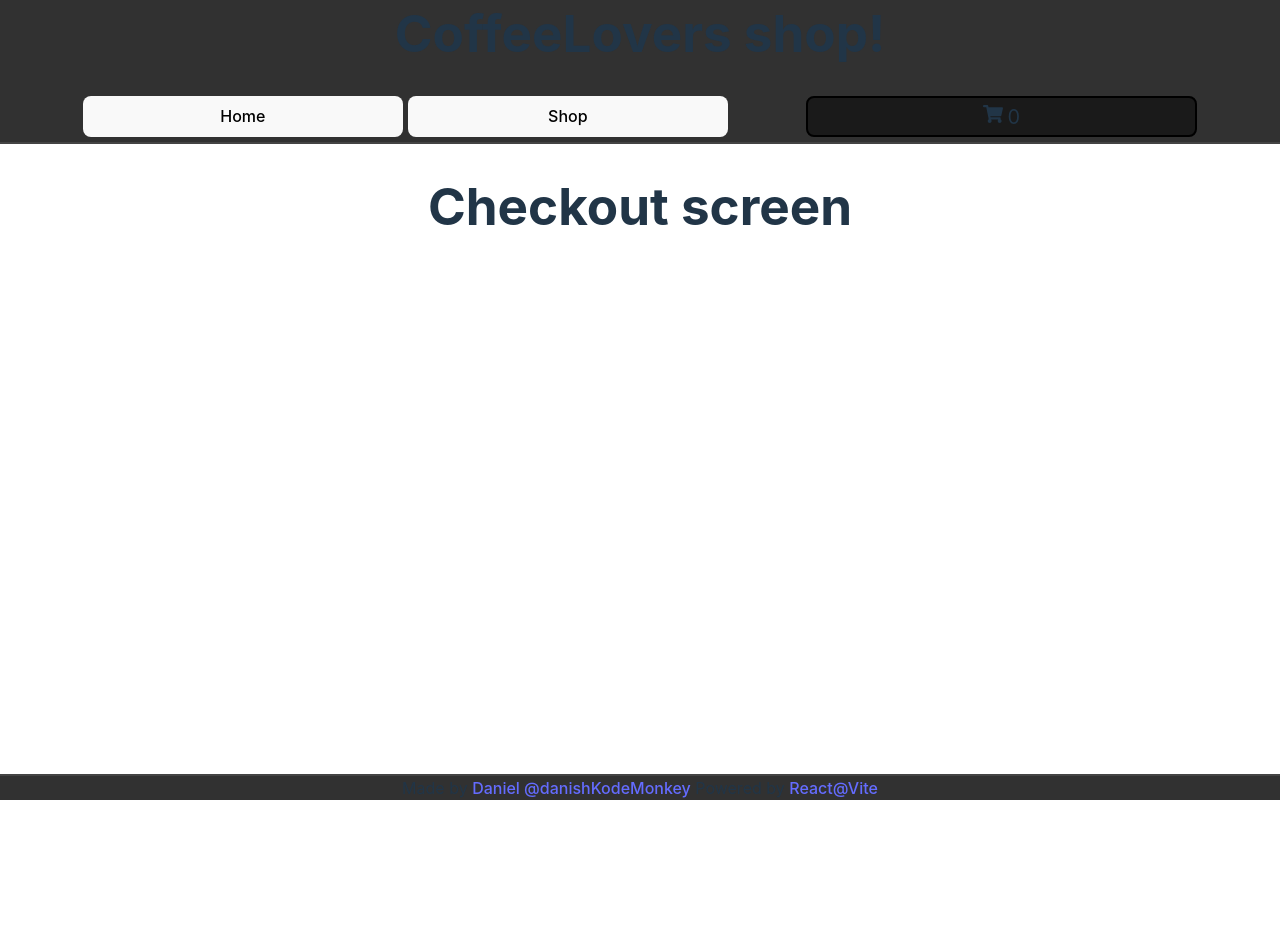
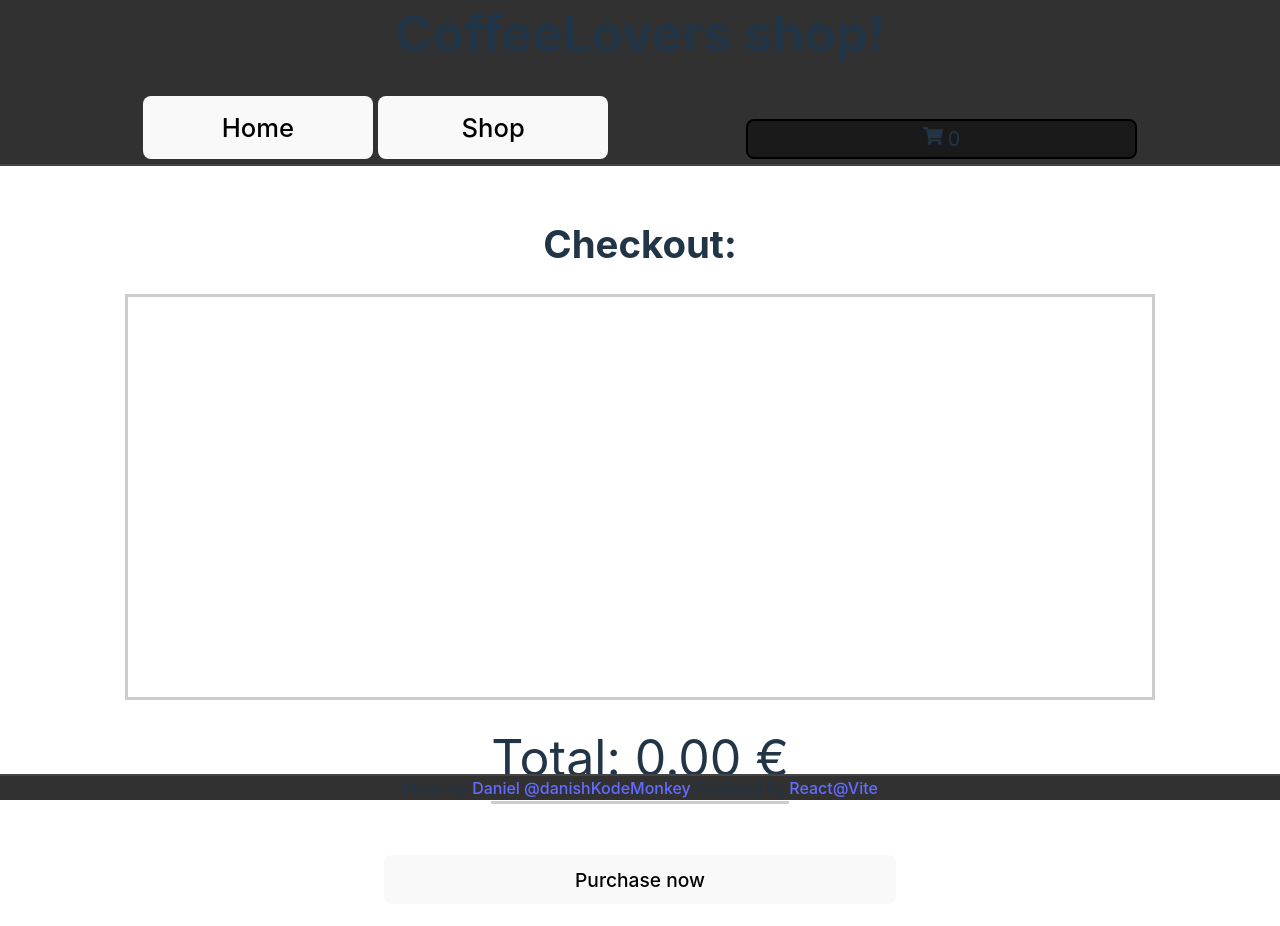
Before and after one commit to DanishKodeMonkey/odin-shopping-cart, a React (Vite) app: page /checkout in a window 1280 px wide. Shown: the top 926 px of the page. Before the commit the page ends 800 px from the top, so only its background shows below. Built offline with nearby package versions, Linux system fonts and the light colour scheme.

Commit message:
BREAKING: implement checkout page

```diff
--- a/src/App.css
+++ b/src/App.css
@@ -10,16 +10,19 @@
   text-align: center;
   position: sticky;
   top:0;
-  width: 100%;
   border-bottom: 2px solid #444444;
 }
 
 main{
-
+  display: flex;
+  flex-direction: column;
+  align-items: center;
   padding-left: 10vw;
   padding-right: 10vw;
+  padding-bottom: 10vh;
   overflow-y: scroll;
   text-align: center;
+
 }
 
 footer{
--- a/src/components/Card.jsx
+++ b/src/components/Card.jsx
@@ -34,7 +34,7 @@
             // if item does not exist, add it
             updateCartItems(prevItems => [
                 ...prevItems,
-                { id, title, price, rating, quantity },
+                { id, image, title, price, rating, quantity },
             ]);
         }
     };
--- a/src/components/Header/CartMenu.css
+++ b/src/components/Header/CartMenu.css
@@ -45,13 +45,36 @@
 .cart-item{
     display: flex;
     flex-direction: column;
-    background-color: green;
-    font-size: 2vw;
+    font-size: 1vw;
+}
+.cart-item-header{
+    display:grid;
+    grid-template-columns: 1fr 5fr 2fr 2fr;
+    border-bottom: 1px solid #cccccc70;
+
+}
+.cart-item-preview{
+    display:grid;
+    grid-template-columns: 1fr 5fr 2fr 2fr;
 }
 .cart-total{
+    font-size: 1.5vw;
     border-top: 2px solid #cccccc70;
     border-bottom: 4px double #cccccc70;
 }
 .checkout-button{
+    font-size: 2vw;
     background-color: #202929;
 }
+
+@media screen and (max-width: 500) {
+    .cart-icon-container{
+        background-color: red;
+        width: 50px;
+    }
+    .cart-icon, .total-items-text {
+        background-color: red;
+        font-size: clamp(2px, 2vw, 5px);
+    }
+
+}
--- a/src/components/Header/CartMenu.jsx
+++ b/src/components/Header/CartMenu.jsx
@@ -17,10 +17,9 @@
         0
     );
 
-    const totalPrice = cartItems.reduce(
-        (total, item) => total + item.quantity * item.price,
-        0
-    );
+    const totalPrice = cartItems
+        .reduce((total, item) => total + item.quantity * item.price, 0)
+        .toFixed(2);
 
     const handleMenuToggle = () => {
         // Boolean reversal for toggle of state
@@ -46,12 +45,27 @@
             {isMenuOpen && (
                 <div className={'cart-menu-expanded'}>
                     <ul className='cart-item'>
+                        <div className='cart-item-header'>
+                            <p>#</p>
+                            <p>Product</p>
+                            <p>Price</p>
+                            <p>Sub-total</p>
+                        </div>
                         {cartItems.map(item => (
-                            <li key={item.id}>
-                                {item.quantity} -{' '}
-                                {cleanTitle(item.title).slice(0, 10)}
-                                {item.title.length > 10 ? '...' : ''} <br />
-                                {item.price} &euro;
+                            <li
+                                key={item.id}
+                                className='cart-item-preview'
+                            >
+                                <p>{item.quantity} x </p>
+                                <p>
+                                    {cleanTitle(item.title).slice(0, 20)}{' '}
+                                    {item.title.length > 15 ? '...' : ''}
+                                </p>
+                                <p>{item.price.toFixed(2)} &euro;</p>
+                                <p>
+                                    {(item.price * item.quantity).toFixed(2)}{' '}
+                                    &euro;
+                                </p>
                             </li>
                         ))}
                     </ul>
--- a/src/components/Header/Header.module.css
+++ b/src/components/Header/Header.module.css
@@ -12,9 +12,11 @@
     list-style-type: none;
 }
 .btn{
-    width: 25vw;
+    font-size: 2vw;
+    width: 18vw;
 }
 .headerH1{
+    font-size: 4vw;
     margin-top:0;
 }
 .headerContainer{
--- /dev/null
+++ b/src/pages/CheckOut.css
@@ -0,0 +1,42 @@
+.checkout-container{
+    display: flex;
+    flex-direction: column;
+    align-items: center;
+    padding: 50px;
+    max-width: 80vw;
+    h2{
+        font-size: 3vw;
+        margin: 0;
+    }
+}
+.checkout-summary{
+    display: flex;
+    flex-direction: column;
+    border: 3px solid #ccc;
+    margin: 2%;
+    overflow-y: scroll;
+    height: 50vh;
+    width: 80vw;
+
+}
+
+.checkout-item{
+    display: grid;
+    grid-template-columns: 1fr 3fr 1fr 1fr;
+    border-bottom: 1px solid #ccc;
+    padding: 1%;
+    padding-left: 5%;
+    padding-right: 5%;
+}
+
+.checkout-total{
+    font-size: clamp(20px, 4vw, 50px);
+    border-bottom: 8px double #ccc;
+
+}
+
+.purchase-now-button{
+    width: 50%;
+    font-size: 1.5vw;
+    margin: 5%;
+}
--- a/src/pages/CheckOut.jsx
+++ b/src/pages/CheckOut.jsx
@@ -1,5 +1,50 @@
+import React from 'react';
+import { useCart } from '../CartContext';
+import './CheckOut.css';
+import '../components/Card.css';
+
 const CheckOut = () => {
-    return <h1>Checkout screen</h1>;
+    // deconstruct cart items from useCart to get up to date state of cart.
+    const { cartItems } = useCart();
+
+    // calculate total value, calculating each items value based on quantity and adding it to total.
+    const totalValue = cartItems
+        .reduce((total, item) => {
+            return total + item.price * item.quantity;
+        }, 0)
+        .toFixed(2);
+
+    return (
+        <div className='checkout-container'>
+            <h2>Checkout:</h2>
+            <div className='checkout-summary'>
+                {cartItems.map(item => (
+                    <div
+                        key={'checkout' + item.id}
+                        className='checkout-item'
+                    >
+                        <img
+                            src={item.image}
+                            alt={item.title}
+                            className='card-image'
+                        />
+                        <h3>{item.title}</h3>
+                        <p>Quantity: {item.quantity}</p>
+                        <p>
+                            Subtotal: {(item.price * item.quantity).toFixed(2)}
+                            &euro;
+                        </p>
+                    </div>
+                ))}
+            </div>
+            <div className='checkout-total'>Total: {totalValue} &euro;</div>
+            <button
+                className='purchase-now-button'
+                onClick={() => console.log('Purchase complete')}
+            >
+                Purchase now
+            </button>
+        </div>
+    );
 };
-
 export default CheckOut;
```
